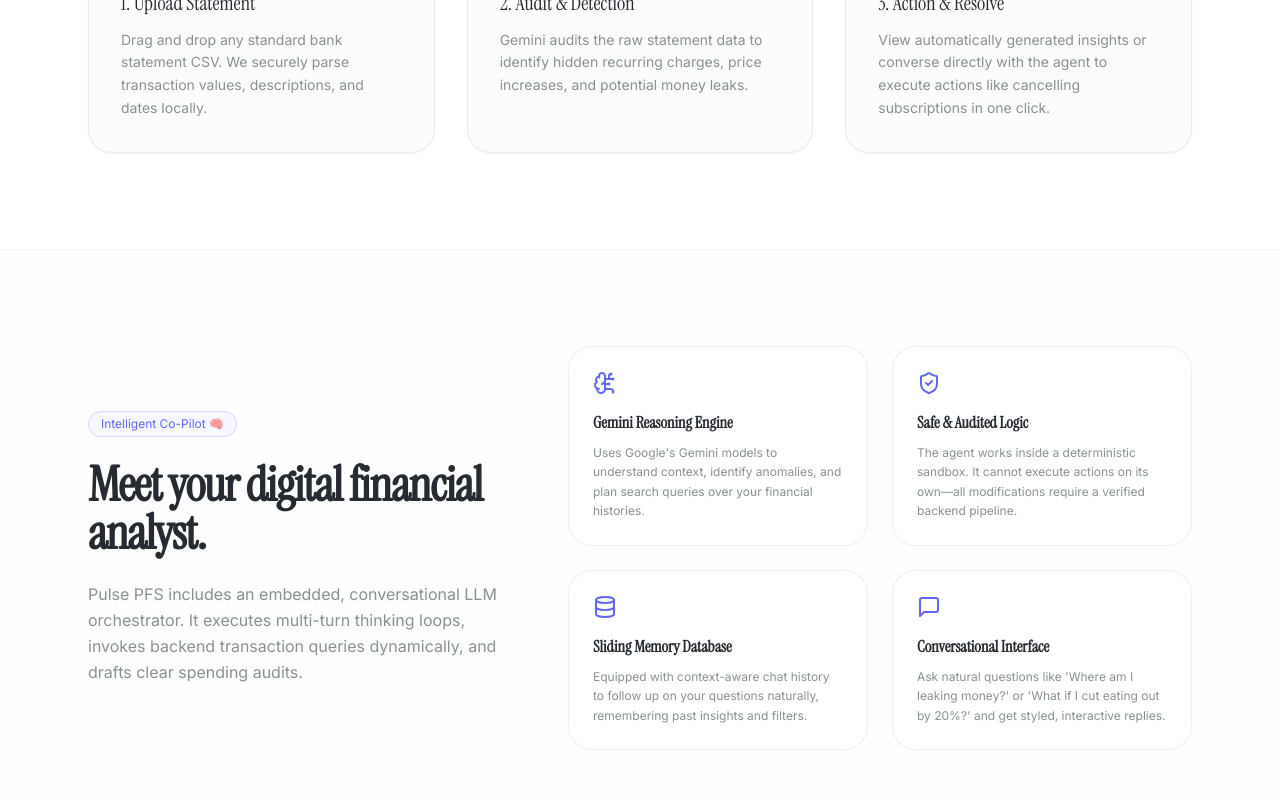
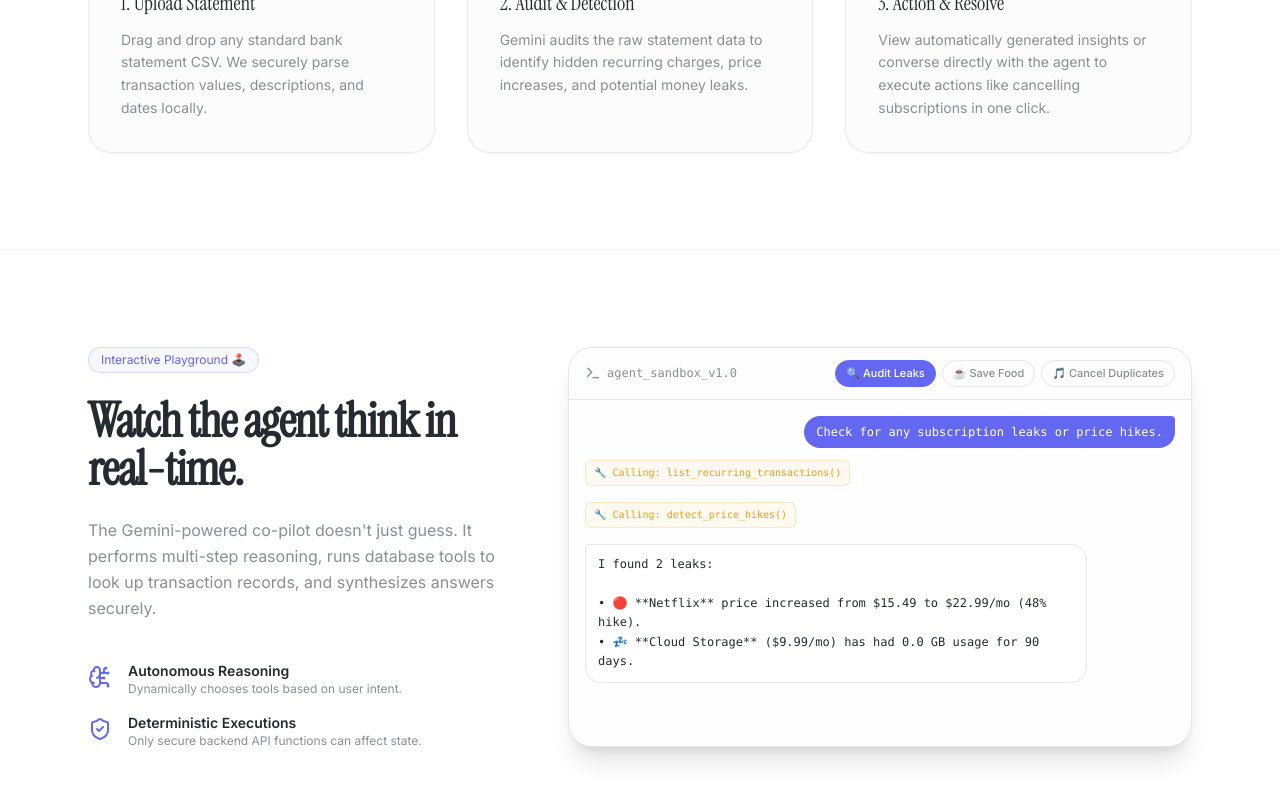
Before and after one commit to Rishi-shut/pfs, a React (Vite) app in the folder frontend/: page / in a window 1280 px wide. Shown: the part 1521-2321 px from the top of the page. Built offline with nearby package versions, Linux system fonts and the light colour scheme.

Commit message:
feat: add interactive TheAgent landing component to demonstrate real-time reasoning and tool execution

```diff
--- a/frontend/src/components/landing/TheAgent.tsx
+++ b/frontend/src/components/landing/TheAgent.tsx
@@ -1,43 +1,83 @@
-import { motion } from "framer-motion";
-import { MessageSquare, ShieldCheck, Database, BrainCircuit } from "lucide-react";
+import { useState, useEffect } from "react";
+import { motion, AnimatePresence } from "framer-motion";
+import { MessageSquare, ShieldCheck, Database, BrainCircuit, Play, Sparkles, Terminal } from "lucide-react";
 
-const features = [
-  {
-    icon: BrainCircuit,
-    title: "Gemini Reasoning Engine",
-    description: "Uses Google's Gemini models to understand context, identify anomalies, and plan search queries over your financial histories.",
-  },
-  {
-    icon: ShieldCheck,
-    title: "Safe & Audited Logic",
-    description: "The agent works inside a deterministic sandbox. It cannot execute actions on its own—all modifications require a verified backend pipeline.",
-  },
-  {
-    icon: Database,
-    title: "Sliding Memory Database",
-    description: "Equipped with context-aware chat history to follow up on your questions naturally, remembering past insights and filters.",
-  },
-  {
-    icon: MessageSquare,
-    title: "Conversational Interface",
-    description: "Ask natural questions like 'Where am I leaking money?' or 'What if I cut eating out by 20%?' and get styled, interactive replies.",
-  },
-];
+type SimStep = {
+  type: "user" | "tool" | "assistant";
+  text: string;
+  delay: number;
+};
+
+const SIMULATIONS: Record<string, SimStep[]> = {
+  leaks: [
+    { type: "user", text: "Check for any subscription leaks or price hikes.", delay: 800 },
+    { type: "tool", text: "🔧 Calling: list_recurring_transactions()", delay: 1000 },
+    { type: "tool", text: "🔧 Calling: detect_price_hikes()", delay: 800 },
+    { type: "assistant", text: "I found 2 leaks:\n\n• 🔴 **Netflix** price increased from $15.49 to $22.99/mo (48% hike).\n• 💤 **Cloud Storage** ($9.99/mo) has had 0.0 GB usage for 90 days.", delay: 1500 },
+  ],
+  dining: [
+    { type: "user", text: "What if I cut Food & Dining spending by 25%?", delay: 800 },
+    { type: "tool", text: "🔧 Calling: get_category_totals(category='Food')", delay: 900 },
+    { type: "tool", text: "🔧 Calling: calculate_budget_scenarios(reduction=0.25)", delay: 800 },
+    { type: "assistant", text: "You spent **$640** on Food & Dining last month.\n\nCutting this by 25% saves you **$160/month** ($1,920/year).", delay: 1200 },
+  ],
+  cancel: [
+    { type: "user", text: "Cancel my duplicate music streaming account.", delay: 800 },
+    { type: "tool", text: "🔧 Calling: find_duplicate_subscriptions()", delay: 1100 },
+    { type: "assistant", text: "Found two Spotify Premium charges on different cards. I have proposed cancelling the one on your card ending in *4829.", delay: 1400 },
+  ],
+};
 
 export default function TheAgent() {
+  const [activeTab, setActiveTab] = useState<"leaks" | "dining" | "cancel">("leaks");
+  const [simMessages, setSimMessages] = useState<SimStep[]>([]);
+  const [isThinking, setIsThinking] = useState(false);
+
+  useEffect(() => {
+    // Run simulation
+    let active = true;
+    const steps = SIMULATIONS[activeTab];
+    setSimMessages([]);
+    setIsThinking(false);
+
+    const run = async () => {
+      for (let i = 0; i < steps.length; i++) {
+        if (!active) return;
+        const step = steps[i];
+
+        if (step.type === "tool" || step.type === "assistant") {
+          setIsThinking(true);
+          await new Promise((res) => setTimeout(res, 800));
+          if (!active) return;
+          setIsThinking(false);
+        }
+
+        setSimMessages((prev) => [...prev, step]);
+        await new Promise((res) => setTimeout(res, step.delay));
+      }
+    };
+
+    run();
+
+    return () => {
+      active = false;
+    };
+  }, [activeTab]);
+
   return (
-    <section id="agent" className="py-24 border-t border-border/40 bg-secondary/10 relative z-10">
+    <section id="agent" className="py-24 border-t border-border/40 bg-secondary/5 relative z-10 font-body">
       <div className="max-w-6xl mx-auto px-6">
         <div className="grid grid-cols-1 lg:grid-cols-12 gap-12 items-center">
+          {/* Left Column: Details */}
           <div className="lg:col-span-5 space-y-6">
             <motion.div
               initial={{ opacity: 0, y: 10 }}
               whileInView={{ opacity: 1, y: 0 }}
               viewport={{ once: true }}
               transition={{ duration: 0.5 }}
-              className="inline-flex items-center gap-1.5 rounded-full border border-accent/20 bg-accent/5 px-3 py-1 text-xs text-accent font-body"
+              className="inline-flex items-center gap-1.5 rounded-full border border-accent/20 bg-accent/5 px-3 py-1 text-xs text-accent"
             >
-              Intelligent Co-Pilot 🧠
+              Interactive Playground 🕹️
             </motion.div>
             <motion.h2
               initial={{ opacity: 0, y: 15 }}
@@ -46,7 +86,7 @@
               transition={{ duration: 0.5, delay: 0.1 }}
               className="font-display text-4xl md:text-5xl font-semibold tracking-tight text-foreground leading-[1.05]"
             >
-              Meet your digital financial analyst.
+              Watch the agent think in real-time.
             </motion.h2>
             <motion.p
               initial={{ opacity: 0, y: 15 }}
@@ -55,32 +95,105 @@
               transition={{ duration: 0.5, delay: 0.2 }}
               className="text-muted-foreground leading-relaxed"
             >
-              Pulse PFS includes an embedded, conversational LLM orchestrator. It executes multi-turn thinking loops, invokes backend transaction queries dynamically, and drafts clear spending audits.
+              The Gemini-powered co-pilot doesn't just guess. It performs multi-step reasoning, runs database tools to look up transaction records, and synthesizes answers securely.
             </motion.p>
+
+            <div className="space-y-4 pt-4">
+              <div className="flex gap-4">
+                <BrainCircuit className="h-6 w-6 text-accent shrink-0 mt-1" />
+                <div>
+                  <h4 className="font-semibold text-foreground text-sm">Autonomous Reasoning</h4>
+                  <p className="text-xs text-muted-foreground">Dynamically chooses tools based on user intent.</p>
+                </div>
+              </div>
+              <div className="flex gap-4">
+                <ShieldCheck className="h-6 w-6 text-accent shrink-0 mt-1" />
+                <div>
+                  <h4 className="font-semibold text-foreground text-sm">Deterministic Executions</h4>
+                  <p className="text-xs text-muted-foreground">Only secure backend API functions can affect state.</p>
+                </div>
+              </div>
+            </div>
           </div>
 
-          <div className="lg:col-span-7 grid grid-cols-1 sm:grid-cols-2 gap-6">
-            {features.map((feature, idx) => {
-              const Icon = feature.icon;
-              return (
-                <motion.div
-                  key={idx}
-                  initial={{ opacity: 0, scale: 0.95 }}
-                  whileInView={{ opacity: 1, scale: 1 }}
-                  viewport={{ once: true }}
-                  transition={{ duration: 0.5, delay: idx * 0.1 }}
-                  className="p-6 rounded-3xl border border-border/60 bg-background/50 hover:bg-background hover:shadow-md transition-all duration-300"
-                >
-                  <Icon className="h-6 w-6 text-accent mb-4" />
-                  <h3 className="font-display text-base font-semibold text-foreground mb-2">
-                    {feature.title}
-                  </h3>
-                  <p className="text-xs text-muted-foreground leading-relaxed">
-                    {feature.description}
-                  </p>
-                </motion.div>
-              );
-            })}
+          {/* Right Column: Interactive Console */}
+          <div className="lg:col-span-7">
+            <div className="rounded-3xl border border-border bg-background shadow-xl overflow-hidden flex flex-col h-[400px]">
+              {/* Header Tab Selector */}
+              <div className="border-b border-border bg-secondary/20 px-4 py-3 flex items-center justify-between">
+                <div className="flex items-center gap-1.5">
+                  <Terminal className="h-4 w-4 text-muted-foreground" />
+                  <span className="text-xs font-mono text-muted-foreground">agent_sandbox_v1.0</span>
+                </div>
+                <div className="flex gap-1.5">
+                  <button
+                    onClick={() => setActiveTab("leaks")}
+                    className={`text-[11px] font-medium px-2.5 py-1 rounded-full border transition ${
+                      activeTab === "leaks"
+                        ? "bg-accent text-accent-foreground border-accent"
+                        : "border-border hover:bg-secondary/40 text-muted-foreground"
+                    }`}
+                  >
+                    🔍 Audit Leaks
+                  </button>
+                  <button
+                    onClick={() => setActiveTab("dining")}
+                    className={`text-[11px] font-medium px-2.5 py-1 rounded-full border transition ${
+                      activeTab === "dining"
+                        ? "bg-accent text-accent-foreground border-accent"
+                        : "border-border hover:bg-secondary/40 text-muted-foreground"
+                    }`}
+                  >
+                    ☕ Save Food
+                  </button>
+                  <button
+                    onClick={() => setActiveTab("cancel")}
+                    className={`text-[11px] font-medium px-2.5 py-1 rounded-full border transition ${
+                      activeTab === "cancel"
+                        ? "bg-accent text-accent-foreground border-accent"
+                        : "border-border hover:bg-secondary/40 text-muted-foreground"
+                    }`}
+                  >
+                    🎵 Cancel Duplicates
+                  </button>
+                </div>
+              </div>
+
+              {/* Chat Terminal Messages */}
+              <div className="flex-1 overflow-y-auto p-4 font-mono text-xs space-y-3 bg-secondary/10">
+                <AnimatePresence>
+                  {simMessages.map((m, i) => (
+                    <motion.div
+                      key={i}
+                      initial={{ opacity: 0, x: m.type === "user" ? 10 : -10 }}
+                      animate={{ opacity: 1, x: 0 }}
+                      className={`flex flex-col ${m.type === "user" ? "items-end" : "items-start"}`}
+                    >
+                      {m.type === "user" && (
+                        <div className="bg-accent text-accent-foreground px-3 py-2 rounded-2xl rounded-tr-sm max-w-[85%]">
+                          {m.text}
+                        </div>
+                      )}
+                      {m.type === "tool" && (
+                        <div className="text-amber-500 bg-amber-500/5 border border-amber-500/20 px-2 py-1 rounded-md mb-1 font-mono text-[10px]">
+                          {m.text}
+                        </div>
+                      )}
+                      {m.type === "assistant" && (
+                        <div className="bg-background border border-border text-foreground px-3 py-2.5 rounded-2xl rounded-tl-sm max-w-[85%] whitespace-pre-line leading-relaxed">
+                          {m.text}
+                        </div>
+                      )}
+                    </motion.div>
+                  ))}
+                </AnimatePresence>
+                {isThinking && (
+                  <div className="text-[10px] text-muted-foreground animate-pulse flex items-center gap-1">
+                    <Sparkles className="h-3 w-3 animate-spin text-accent" /> Agent thinking / executing tools...
+                  </div>
+                )}
+              </div>
+            </div>
           </div>
         </div>
       </div>
```
